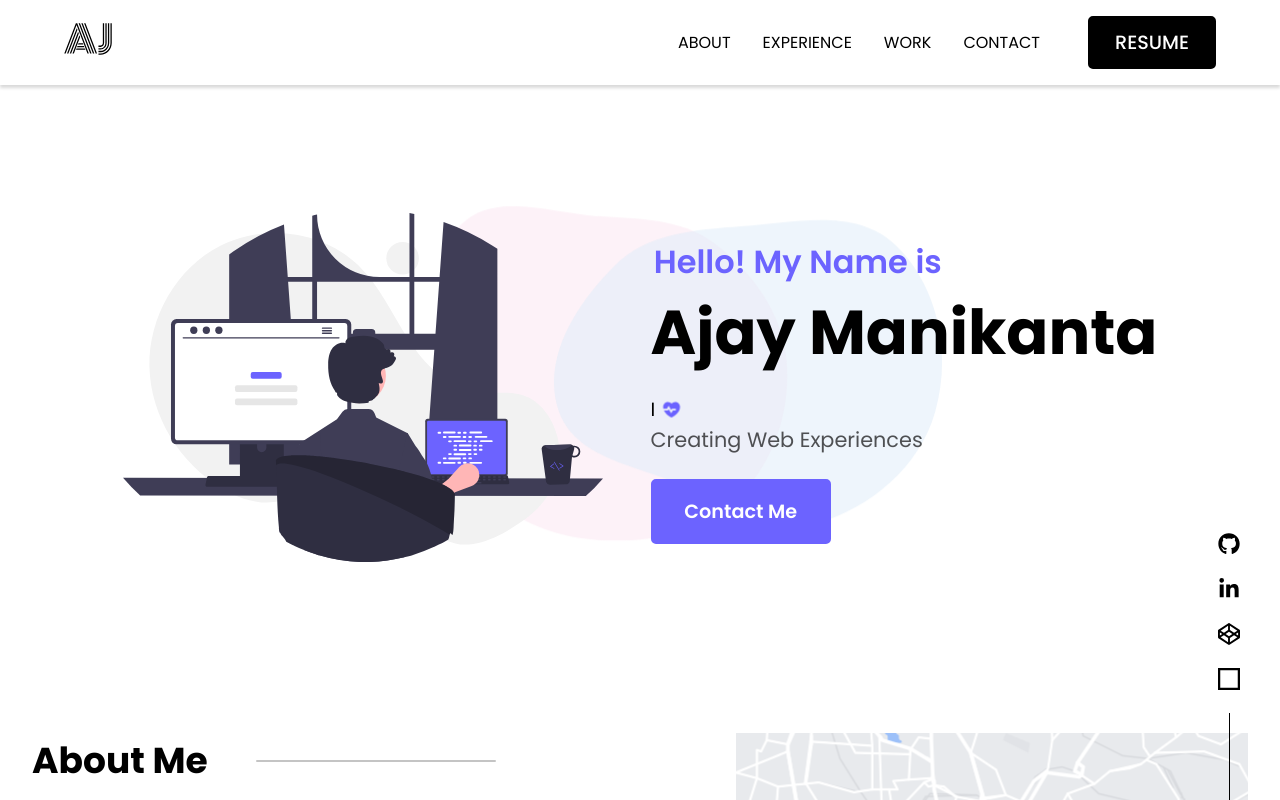
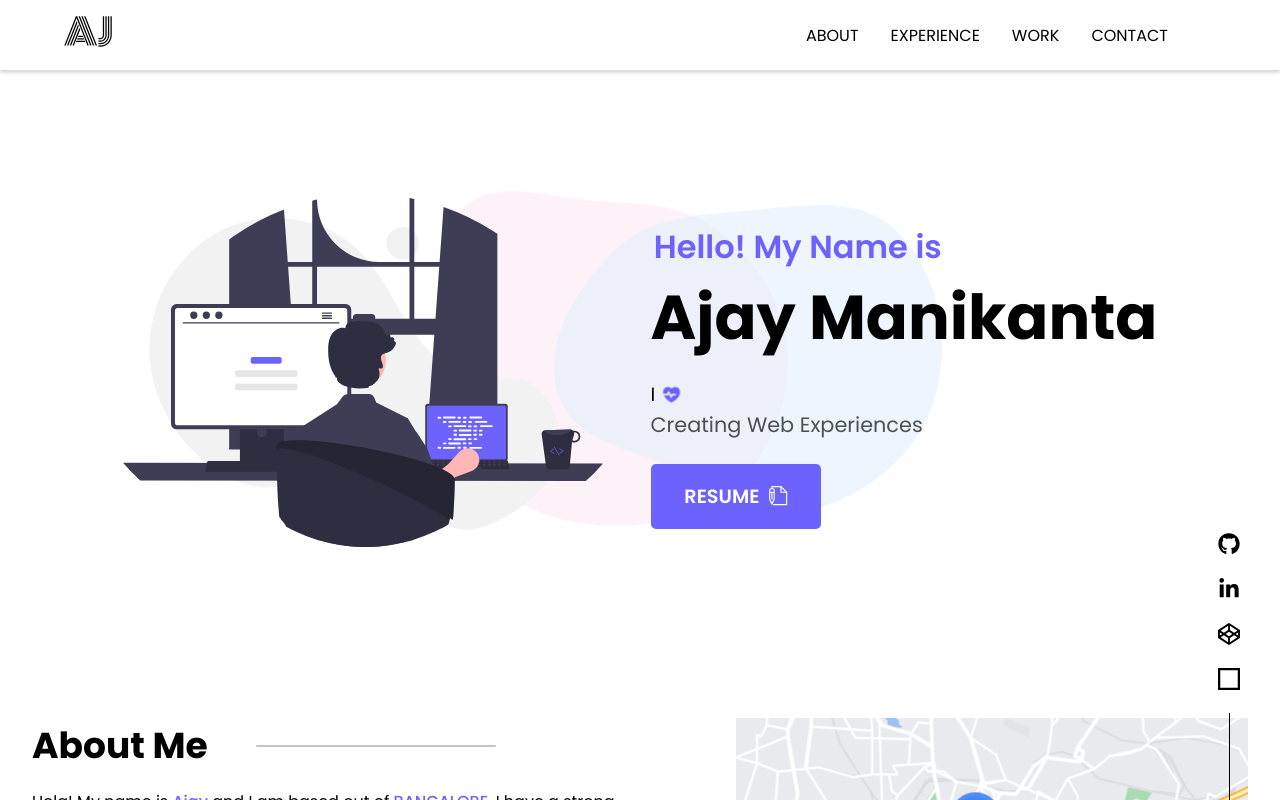
Before and after one commit to AjayManikantaG/resume, a React (Vite) app: page / in a window 1280 px wide. Shown: the top 800 px of the page. Built offline with nearby package versions, Linux system fonts and the light colour scheme.

Commit message:
Remove resume button and place it as call to action

```diff
--- a/src/App.css
+++ b/src/App.css
@@ -393,6 +393,15 @@
   transition: all 0.3s;
   border: 5px solid var(--purplish);
   font-weight: 600;
+}
+
+.main
+  .main-container
+  .main-header-section
+  .main-header-section--right
+  .main-header-contactme
+  svg {
+  margin-bottom: -0.15rem;
 }
 
 .main
--- a/src/components/Header.tsx
+++ b/src/components/Header.tsx
@@ -29,7 +29,7 @@ const Header = () => {
               <li tabIndex={0}>Contact</li>
             </ul>
           </nav>
-          <div className='header-resume-container'>
+          {/* <div className='header-resume-container'>
             <a
               target='_blank'
               href='./Resume.pdf'
@@ -37,7 +37,7 @@ const Header = () => {
             >
               RESUME
             </a>
-          </div>
+          </div> */}
           <div className='header-mobile-navigation'>
             <div
               className={`menu-btn ${isHamburgerActive ? 'active' : ''}`}
@@ -78,7 +78,7 @@ const Header = () => {
                     <a>Contact</a>
                   </li>
                 </ul>
-                <div>
+                {/* <div>
                   <a
                     target='_blank'
                     href='./Resume.pdf'
@@ -87,7 +87,7 @@ const Header = () => {
                   >
                     RESUME
                   </a>
-                </div>
+                </div> */}
               </nav>
             )}
           </div>
--- a/src/pages/HomePage.tsx
+++ b/src/pages/HomePage.tsx
@@ -3,6 +3,7 @@ import { useEffect, useRef } from 'react';
 // @ts-ignore
 import Typed from 'typed.js';
 import { RiHeartPulseFill } from 'react-icons/ri';
+import { TfiWrite } from 'react-icons/tfi';
 
 const HomePage = () => {
   const el = useRef(null);
@@ -85,11 +86,10 @@ const HomePage = () => {
             </div>
             <a
               className='main-header-contactme'
-              href='mailto:ajay.vijay1123@gmail.com?subject=Reaching%20out%20to%20you%20&body=Hi%20Ajay,%20Can%20we%20connect%20'
-              rel='noopener noreferrer'
               target='_blank'
+              href='./Resume.pdf'
             >
-              Contact Me
+              RESUME&nbsp; <TfiWrite />
             </a>
           </div>
         </section>
@@ -166,6 +166,14 @@ const HomePage = () => {
         </section>
 
         {/* Contact Me */}
+        {/* <a
+              className='main-header-contactme'
+              href='mailto:ajay.vijay1123@gmail.com?subject=Reaching%20out%20to%20you%20&body=Hi%20Ajay,%20Can%20we%20connect%20'
+              rel='noopener noreferrer'
+              target='_blank'
+            >
+              Contact Me
+            </a> */}
       </div>
     </main>
   );
```
